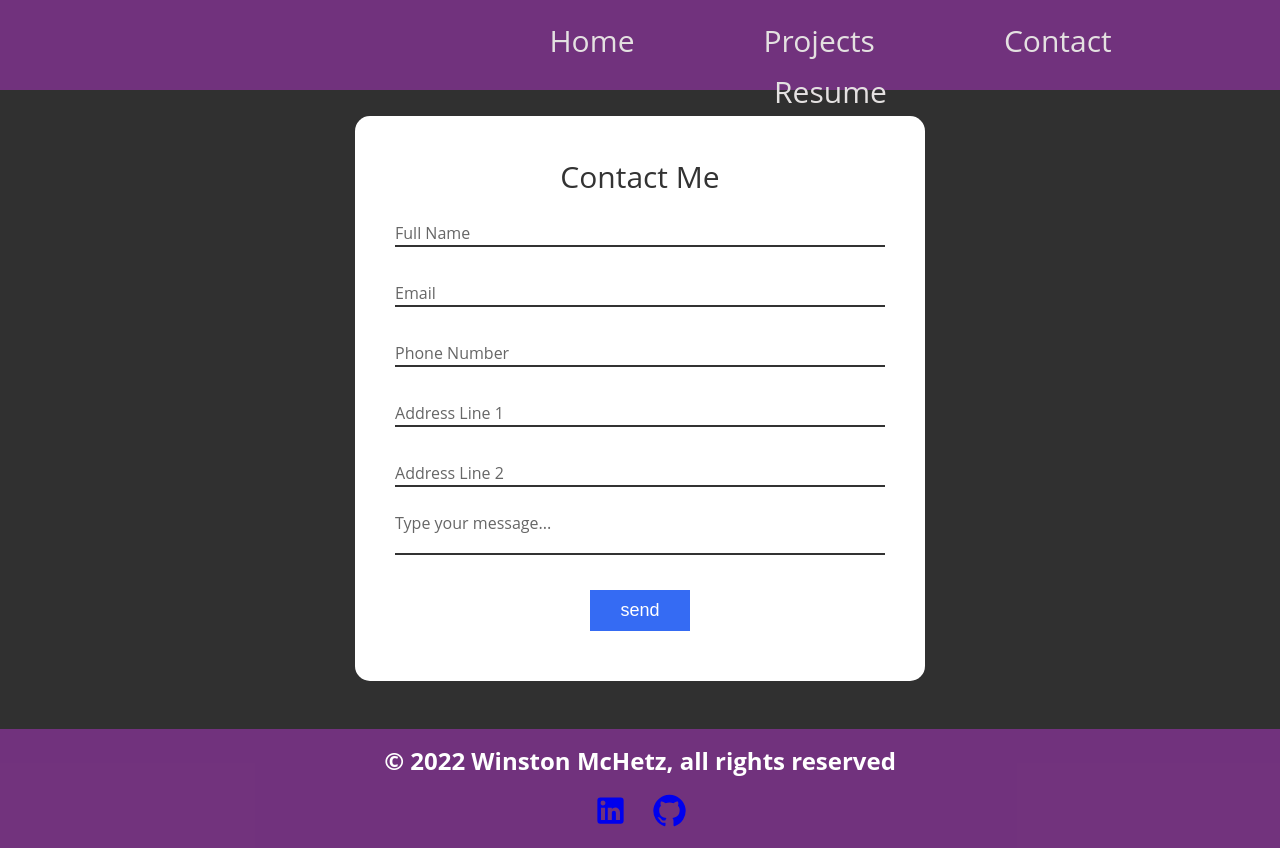
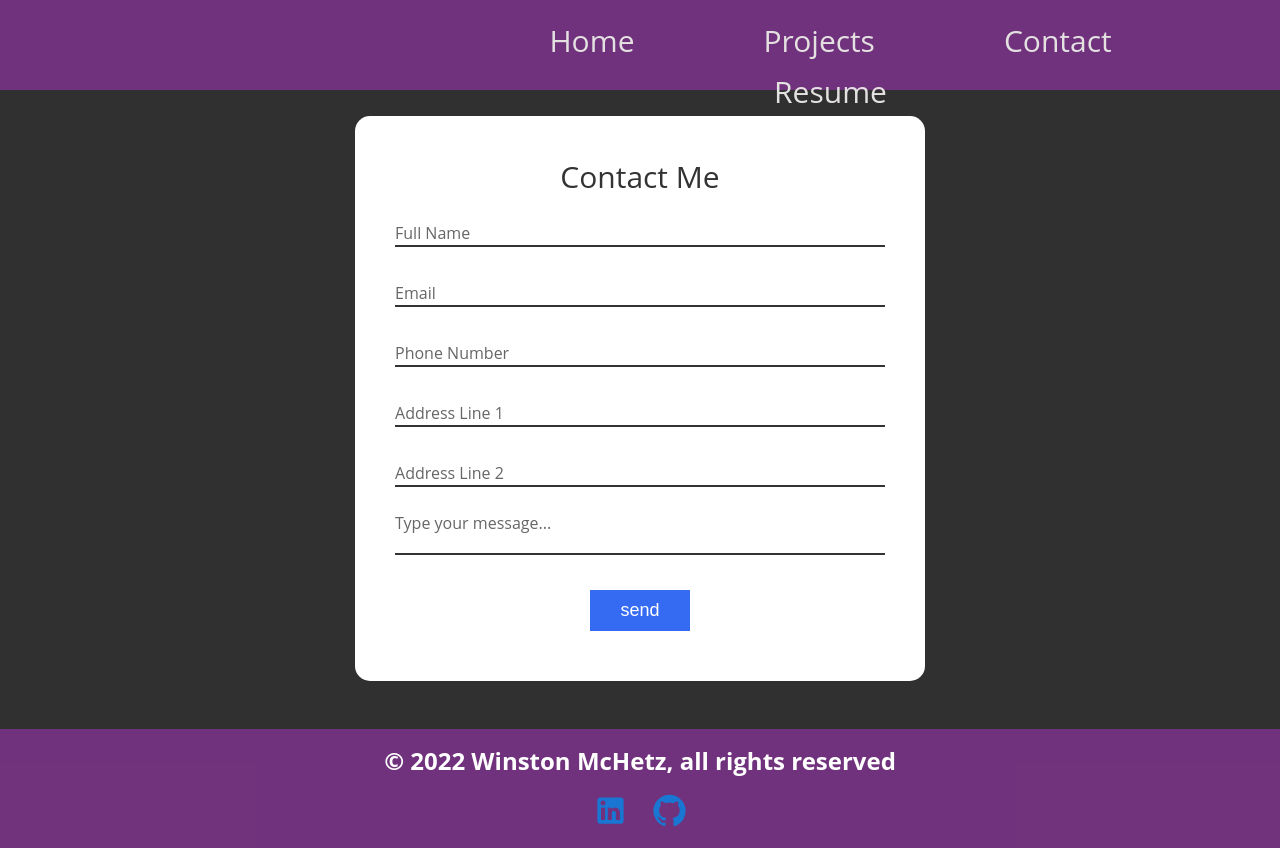
Before and after one commit to winston1337/winstonmchetz-portfolio, a React (Create React App) app: page /contact in a window 1280 px wide. Built offline with nearby package versions, Linux system fonts and the light colour scheme.

Commit message:
updated social links button colors

```diff
--- a/src/components/navbar/footer/Footer.jsx
+++ b/src/components/navbar/footer/Footer.jsx
@@ -12,12 +12,12 @@ const Footer = () => {
       <section className="footer-icons">
         <section className="icon-wrapper">
           <a href="https://www.linkedin.com/in/winstonmchetz/" target="_blank" rel="noreferrer noopener">
-            <LinkedInIcon fontSize="large" />
+            <LinkedInIcon fontSize="large" color="primary" />
           </a>
         </section>
         <section className="icon-wrapper">
           <a href="https://github.com/winston1337" target="_blank" rel="noreferrer noopener">
-            <GitHubIcon fontSize="large" />
+            <GitHubIcon fontSize="large" color="primary" />
           </a>
         </section>
 
```
